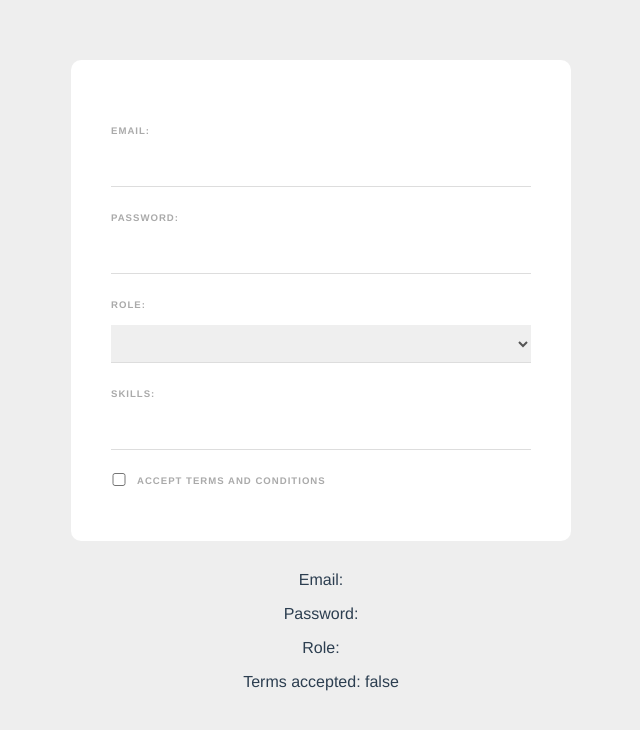
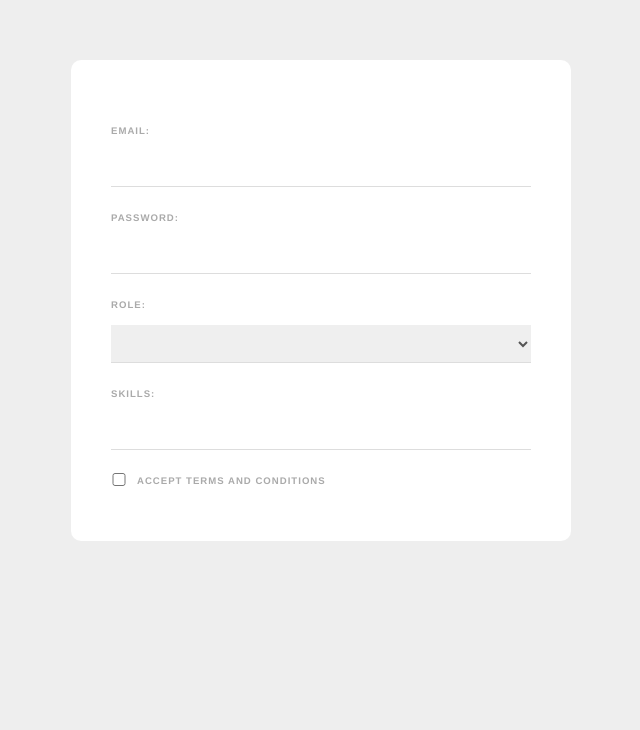
Before and after one commit to khalegjr/course_vue3-thenetninja, a Vue app in the folder web-form/: page / in a window 1280 px wide. Shown: the top 730 px of the page, without its empty margins (319-959 px from the left). Built offline with nearby package versions, Linux system fonts and the light colour scheme.

Commit message:
Limpa o código

```diff
--- a/web-form/src/components/SignupForm.vue
+++ b/web-form/src/components/SignupForm.vue
@@ -23,11 +23,6 @@
       <label>Accept terms and conditions</label>
     </div>
   </form>
-
-  <p>Email: {{ email }}</p>
-  <p>Password: {{ password }}</p>
-  <p>Role: {{ role }}</p>
-  <p>Terms accepted: {{ terms }}</p>
 </template>
 
 <script>
@@ -50,12 +45,6 @@
 
           if (!this.skills.includes(skill)) {
             this.skills.push(skill);
-            console.log(this.tempSkill);
-            console.log(this.tempSkill.slice(0, -1), "com slice");
-            console.log(this.tempSkill.trim(), "com trim");
-            console.log(this.tempSkill.slice(0, -1).trim(), "com slice e trim");
-            console.log(skill);
-            console.log(this.skills);
           }
           this.tempSkill = "";
         }
```
